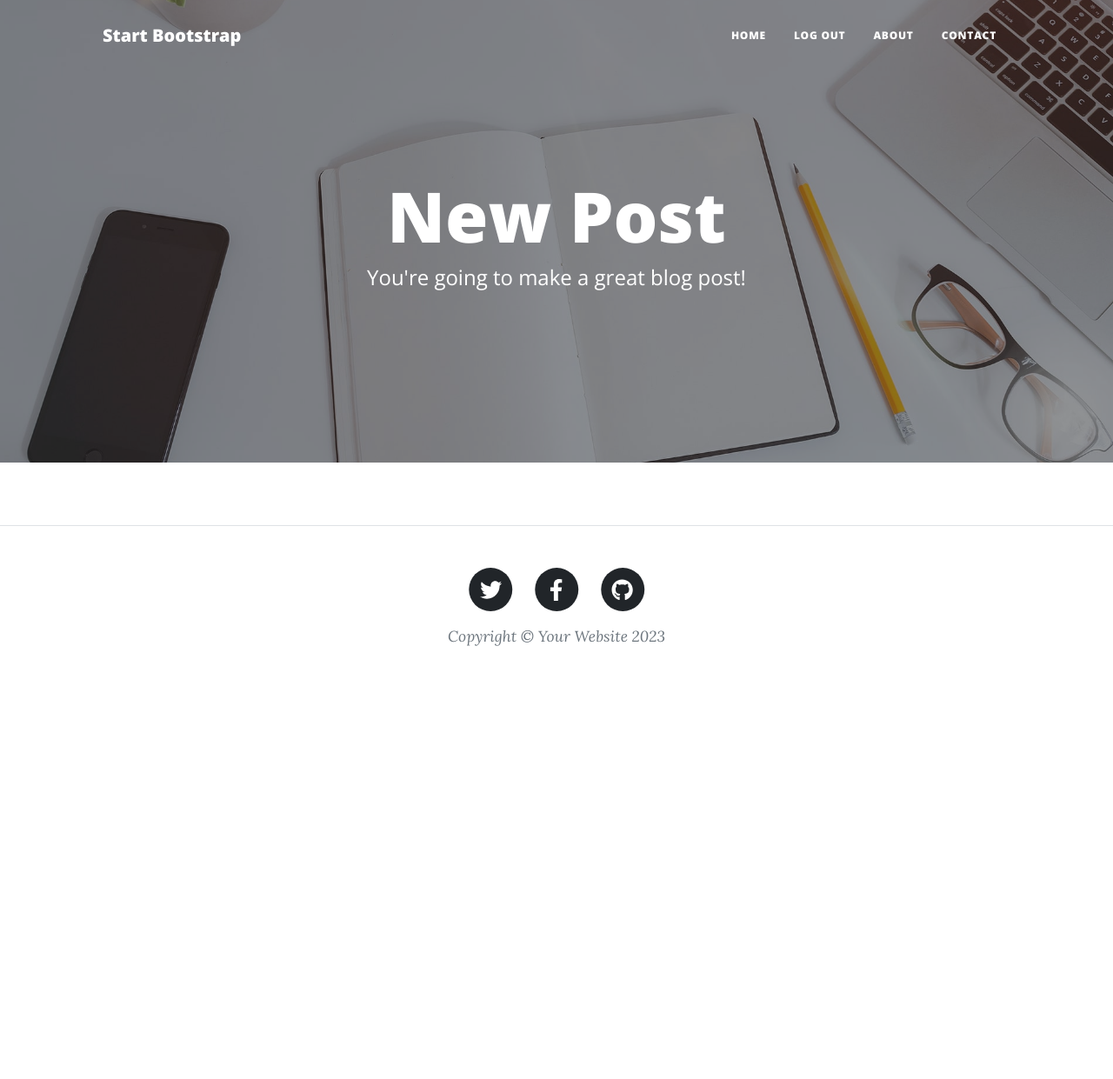
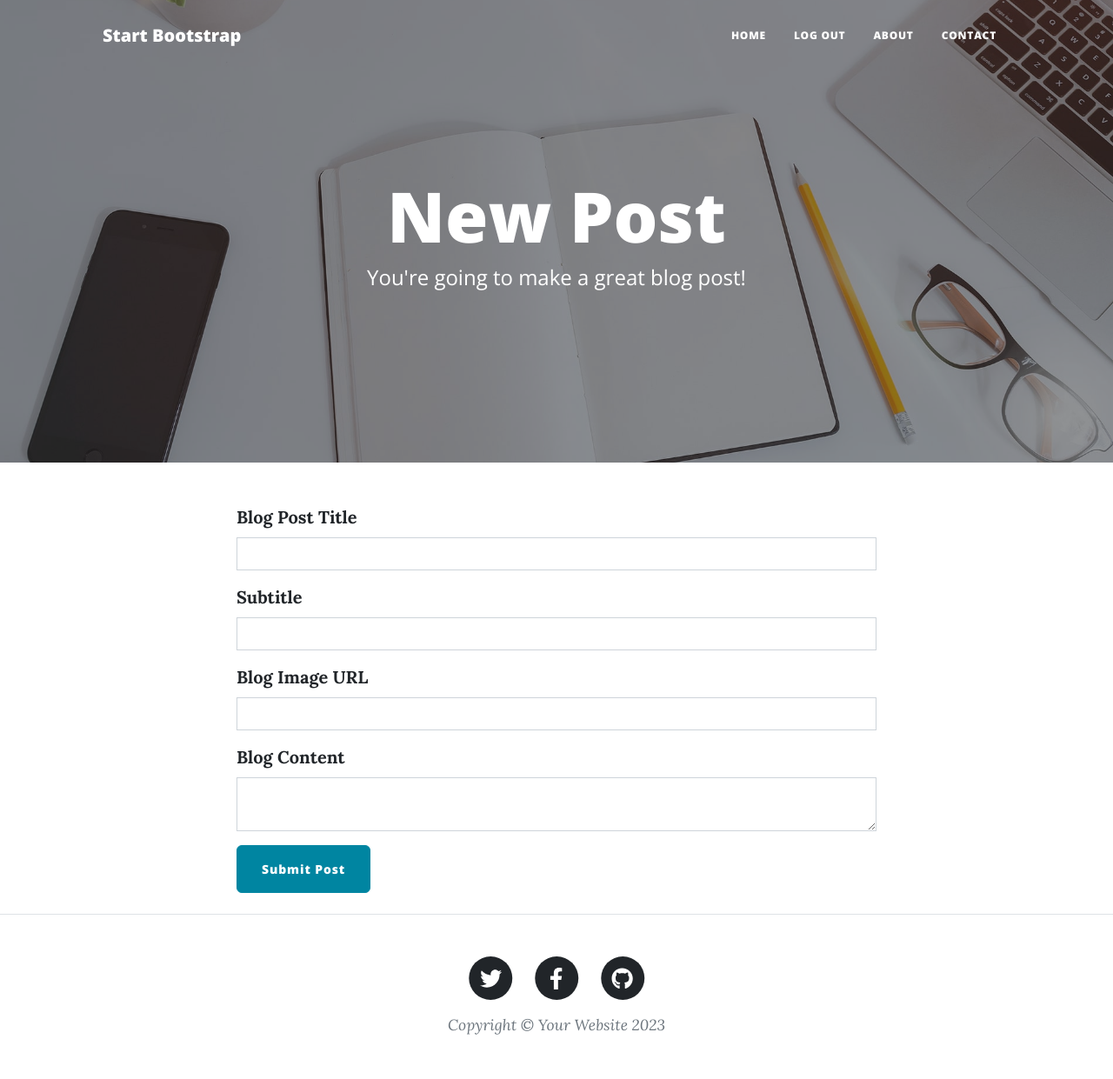
Before and after one commit to kdanielw/python_100_days, a Flask app: page /new-post in a window 1280 px wide. Shown: the whole page at 87% size. Before the commit the page ends 743 px from the top, so only its background shows below. Run offline with Flask 3, Linux system fonts and the light colour scheme; a user stored in the database is signed in; some libraries are stand-ins or nearby versions.

Commit message:
Dia 69 - Blog Auth: finalizando o sistema de autenticação do blof com níveis de usuário normal e adm, com postagem de comentários e relações entre tabelas

```diff
--- a/python_100_days/059_081_advanced/day_069_blog_auth/forms.py
+++ b/python_100_days/059_081_advanced/day_069_blog_auth/forms.py
@@ -29,3 +29,6 @@ class LoginForm(FlaskForm):
 
 
 # TODO: Create a CommentForm so users can leave comments below posts
+class CommentForm(FlaskForm):
+    text = CKEditorField("Comment", validators=[DataRequired()])
+    submit = SubmitField("Submit Comment")
--- a/python_100_days/059_081_advanced/day_069_blog_auth/main.py
+++ b/python_100_days/059_081_advanced/day_069_blog_auth/main.py
@@ -6,12 +6,11 @@ from flask_ckeditor import CKEditor
 from flask_login import UserMixin, login_user, LoginManager, current_user, logout_user, login_required
 from flask_sqlalchemy import SQLAlchemy
 from sqlalchemy.orm import relationship, DeclarativeBase, Mapped, mapped_column
-from sqlalchemy import Integer, String, Text
+from sqlalchemy import Integer, String, Text, ForeignKey
 from functools import wraps
 from werkzeug.security import generate_password_hash, check_password_hash
 # Import your forms from the forms.py
-from forms import CreatePostForm, RegisterForm, LoginForm
-
+from forms import CreatePostForm, RegisterForm, LoginForm, CommentForm
 
 import hashlib
 
@@ -62,8 +61,13 @@ class BlogPost(db.Model):
     subtitle: Mapped[str] = mapped_column(String(250), nullable=False)
     date: Mapped[str] = mapped_column(String(250), nullable=False)
     body: Mapped[str] = mapped_column(Text, nullable=False)
-    author: Mapped[str] = mapped_column(String(250), nullable=False)
+    # author: Mapped[str] = mapped_column(String(250), nullable=False)
     img_url: Mapped[str] = mapped_column(String(250), nullable=False)
+
+    author_id: Mapped[int] = mapped_column(Integer, db.ForeignKey("users.id"))
+    author = relationship("User", back_populates="posts")
+
+    comments = relationship("Comment", back_populates="parent_post")
 
 
 # TODO: Create a User table for all your registered users.
@@ -73,6 +77,21 @@ class User(UserMixin, db.Model):
     email: Mapped[str] = mapped_column(String(100), unique=True)
     password: Mapped[str] = mapped_column(String(100))
     name: Mapped[str] = mapped_column(String(100))
+
+    posts = relationship("BlogPost", back_populates="author")
+    comments = relationship("Comment", back_populates="comment_author")
+
+
+class Comment(db.Model):
+    __tablename__ = "comments"
+    id: Mapped[int] = mapped_column(Integer, primary_key=True)
+    text: Mapped[str] = mapped_column(Text, nullable=False)
+
+    author_id: Mapped[int] = mapped_column(Integer, db.ForeignKey("users.id"))
+    comment_author = relationship("User", back_populates="comments")
+
+    post_id: Mapped[int] = mapped_column(Integer, db.ForeignKey("blog_posts.id"))
+    parent_post = relationship("BlogPost", back_populates="comments")
 
 with app.app_context():
     db.create_all()
@@ -168,11 +187,23 @@ def get_all_posts():
 
 
 # TODO: Allow logged-in users to comment on posts
-@app.route("/post/<int:post_id>")
-@login_required
+@app.route("/post/<int:post_id>", methods=["GET", "POST"])
 def show_post(post_id):
+    form = CommentForm()
     requested_post = db.get_or_404(BlogPost, post_id)
-    return render_template("post.html", post=requested_post, logged_in=current_user.is_authenticated)
+    if form.validate_on_submit():
+        if not current_user.is_authenticated:
+            flash("You need to login or register to comment.")
+            return redirect(url_for("login"))
+
+        new_comment = Comment(
+            text=form.text.data,
+            comment_author=current_user,
+            parent_post=requested_post,
+        )
+        db.session.add(new_comment)
+        db.session.commit()
+    return render_template("post.html", post=requested_post, form=form, )
 
 
 # TODO: Use a decorator so only an admin user can create a new post
@@ -192,7 +223,7 @@ def add_new_post():
         db.session.add(new_post)
         db.session.commit()
         return redirect(url_for("get_all_posts"))
-    return render_template("make-post.html")
+    return render_template("make-post.html", form=form)
 
 
 # TODO: Use a decorator so only an admin user can edit a post
--- a/python_100_days/059_081_advanced/day_069_blog_auth/templates/index.html
+++ b/python_100_days/059_081_advanced/day_069_blog_auth/templates/index.html
@@ -29,7 +29,7 @@
         </a>
         <p class="post-meta">
           Posted by
-          <a href="#">{{post.author}}</a>
+          <a href="#">{{post.author.name}}</a>
           on {{post.date}}
           <!-- TODO: Only show delete button if user id is 1 (admin user) -->
           {% if current_user.id == 1: %}
--- a/python_100_days/059_081_advanced/day_069_blog_auth/templates/login.html
+++ b/python_100_days/059_081_advanced/day_069_blog_auth/templates/login.html
@@ -1,5 +1,6 @@
-{% from "bootstrap5/form.html" import render_form %} {% block content %} {%
-include "header.html" %}
+{% from "bootstrap5/form.html" import render_form %}
+{% block content %}
+{%include "header.html" %}
 
 <!-- Page Header -->
 <header
```
Also changed, not shown: python_100_days/059_081_advanced/day_069_blog_auth/templates/post.html (+8 -3 lines), README.md, instance/books.db (deleted), instance/movies.db (deleted), python_100_days/059_081_advanced/day_069_blog_auth/instance/posts.db.
